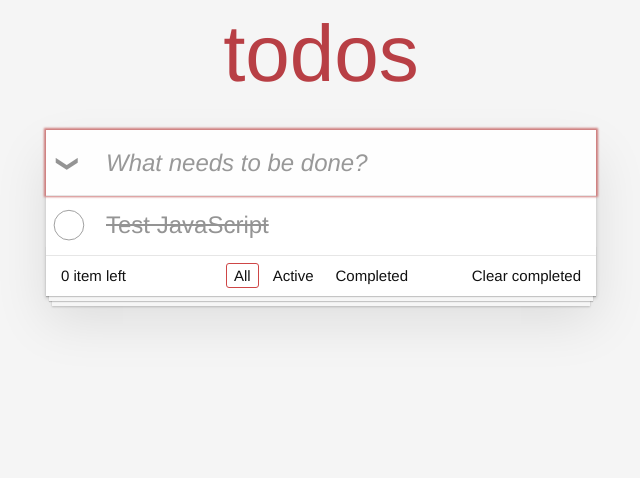
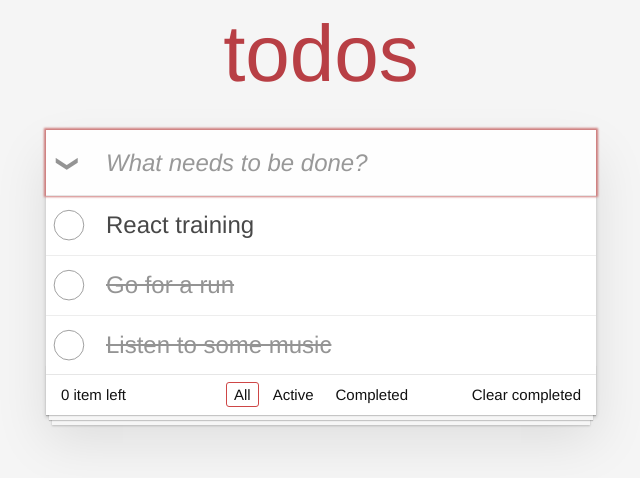
Before and after one commit to codestify/react-todo-app, a React (Create React App) app: page / in a window 1280 px wide. Shown: the top 478 px of the page, without its empty margins (319-959 px from the left). Built offline with nearby package versions, Linux system fonts and the light colour scheme.

Commit message:
passing props down to child components

```diff
--- a/src/components/App.js
+++ b/src/components/App.js
@@ -5,6 +5,27 @@ import TodoList from './TodoList';
 import Footer from './Footer';
 
 import "./App.css";
+
+const todoItems = [
+
+  {
+      "id": 887258856,
+      "title": "React training",
+      "completed": false,
+  },
+  {
+      "id": 887258866,
+      "title": "Go for a run",
+      "completed": true,
+  },
+  {
+      "id": 887258876,
+      "title": "Listen to some music",
+      "completed": true,
+  }
+
+];
+
 
 function App() {
   return (
@@ -15,7 +36,7 @@ function App() {
       </header>
       <div className="main">
         <Toggle />
-        <TodoList />
+        <TodoList todoItems={todoItems} />
       </div>
      <Footer />
     </div>
--- /dev/null
+++ b/src/components/TodoItem.js
@@ -0,0 +1,17 @@
+import React from "react";
+
+const TodoItem = ({ todo }) => {
+  const completedClass = todo.completed ? 'completed' : ''
+  return (
+    <li className={completedClass}>
+      <div className="view">
+        <input className="toggle" type="checkbox" />
+        <label>{todo.title}</label>
+        <button className="destroy"></button>
+      </div>
+      <input className="edit" />
+    </li>
+  );
+};
+
+export default TodoItem;
--- a/src/components/TodoList.js
+++ b/src/components/TodoList.js
@@ -1,16 +1,12 @@
 import React from "react";
+import TodoItem from "./TodoItem";
 
-const TodoList = () => {
+const TodoList = ({ todoItems }) => {
   return (
     <ul className="todo-list">
-      <li className="completed">
-        <div className="view">
-          <input className="toggle" type="checkbox" />
-          <label>Test JavaScript</label>
-          <button className="destroy"></button>
-        </div>
-        <input className="edit" />
-      </li>
+      {todoItems.map((todo) => (
+        <TodoItem key={todo.id} todo={todo} />
+      ))}
     </ul>
   );
 };
```
